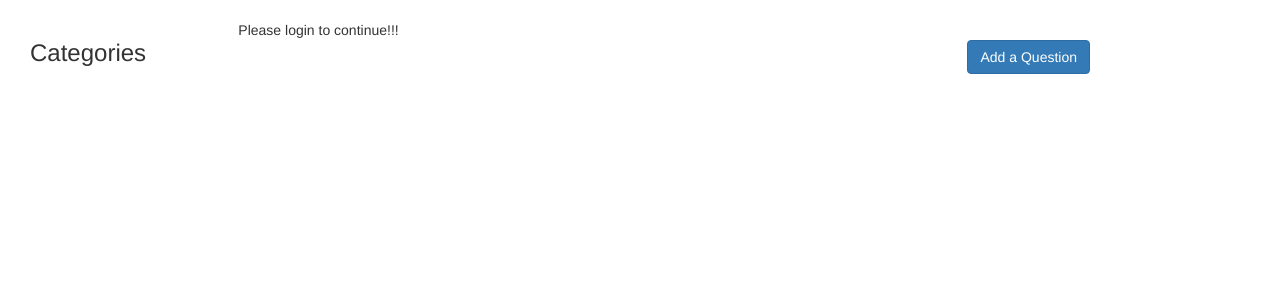
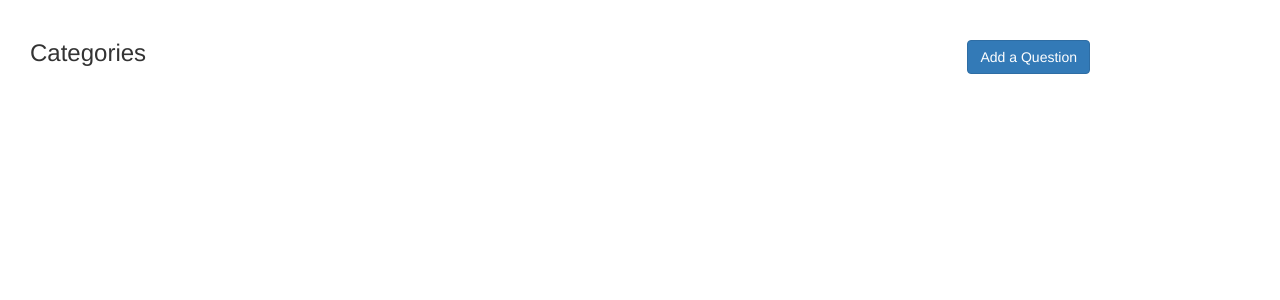
Before and after one commit to akashsri99/poll, a Django app: page /home/ in a window 1280 px wide. Shown: the part 51-351 px from the top of the page. Run offline with Django 3.2, Linux system fonts and the light colour scheme; data that the repository does not hold is empty; some libraries are stand-ins or nearby versions.

Commit message:
aj k final

```diff
--- a/django/urpoll/poll/templates/base.html
+++ b/django/urpoll/poll/templates/base.html
@@ -33,9 +33,7 @@
                  </ul>
                </div>
               <div class="col-sm-7">
-                <div id="dialog" title="Basic dialog" type="hidden">
-  <p>Please login to continue!!!</p>
-</div>
+
                 {% block content %}
                 {% endblock %}
               </div>
--- a/sites/urpoll/htdocs/static/app.js
+++ b/sites/urpoll/htdocs/static/app.js
@@ -25,8 +25,7 @@
         {
           $('#sques').hide(); //disabling from posting a question
         };
-        $("#dialog").dialog();
-      document.getElementById('status').innerHTML = 'Please log ' +
+       document.getElementById('status').innerHTML = 'Please log ' +
         'into this app.';
     }
 else {
@@ -42,7 +41,6 @@ else {
         {
           $('#sques').hide(); //disabling from posting a question
         };
-      $("#dialog").dialog();
       document.getElementById('status').innerHTML = 'Please log ' +
         'into Facebook.';
     }
```
